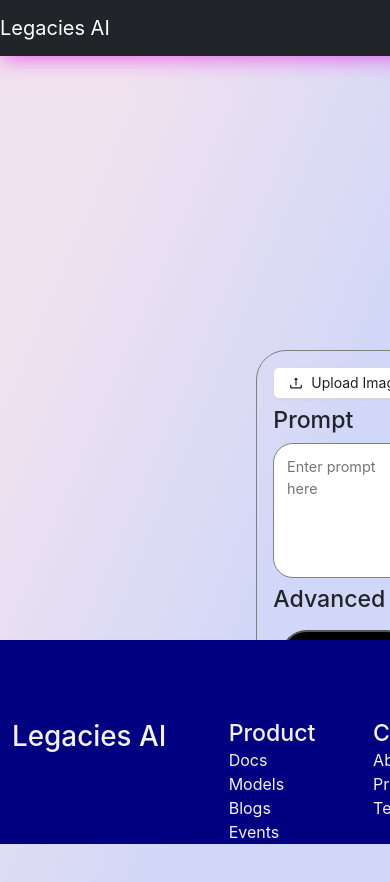
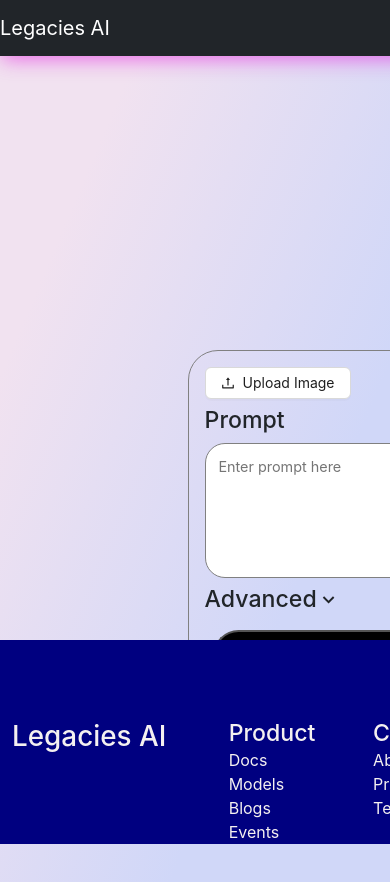
Before and after one commit to dibakar63/segmindnew-1, a React (Create React App) app: page /models/imageToImage/1 in a window 390 px wide. Shown: the top 882 px of the page. Built offline with nearby package versions, Linux system fonts and the light colour scheme.

Commit message:
css chng

```diff
--- a/src/components/FiltersPages/FilterPage.jsx
+++ b/src/components/FiltersPages/FilterPage.jsx
@@ -130,7 +130,7 @@ const FilterPage = () => {
           <>
             {" "}
             <div style={{ marginTop: "20px" }}>
-              <div className="imgdiv">
+              <div className="imgdiv2">
                 {filterdata.map((element) => {
                   return (
                     <div style={{ marginTop: "15px" }}>
--- a/src/components/Navbar/Navbar.js
+++ b/src/components/Navbar/Navbar.js
@@ -2,10 +2,16 @@ import React from 'react'
 import './Navbar.css'
 import toast from 'react-hot-toast'
 import { useNavigate } from 'react-router-dom'
+import { useState } from 'react'
 import { useAuth } from '../Context/auth'
 const Navbar = () => {
   const [auth,setAuth]=useAuth()
   console.log(auth);
+  const [isDropdownVisible, setDropdownVisible] = useState(false);
+
+  const toggleDropdown = () => {
+    setDropdownVisible(!isDropdownVisible);
+  };
 
   const navigate = useNavigate();
   const handleLogout = () => {
@@ -37,16 +43,21 @@ const Navbar = () => {
         <li className="nav-item">
           <a className="nav-link" href="#">Blog</a>
         </li>
+        {!auth ? <li className="nav-item">
+          <a className="nav-link" href="/login">Login</a>
+        </li> :
         <li className="nav-item dropdown">
           <button className="nav-link dropdown-toggle btn btn-outline-primary login" href="#" id="navbarDropdown" type="button" data-bs-toggle="dropdown" aria-expanded="false">
-            Login
+                Login
           </button>
           <ul className="dropdown-menu" aria-labelledby="navbarDropdown">
             <li><a className="dropdown-item" href="/console/key">Console</a></li>
-            <li><a className="dropdown-item" href="#">Signout</a></li>
+            <li><a className="dropdown-item" onClick={handleLogout}>Signout</a></li>
 
           </ul>
         </li>
+        }
+
 
       </ul>
 
--- a/src/components/Type/Aimodels.css
+++ b/src/components/Type/Aimodels.css
@@ -4,10 +4,10 @@
   flex-wrap: wrap;
   gap: 2rem;
 }
-.left {
+.right {
   width: 30%;
 }
-.right {
+.left {
   width: 60%;
 }
 .promtdiv {
@@ -31,7 +31,7 @@ button {
 }
 .right img {
   height: 600px;
-  width: 800px;
+  width: 400px;
 }
 .prompttextarea {
   font-size: 0.9rem;
@@ -99,7 +99,7 @@ height: auto;
   margin-left: 0;
   margin-right: 0;
 }
-.left{
+.right{
 
   margin-left: 0;
 }
@@ -125,14 +125,14 @@ height: auto;
    margin-left: 0;
    margin-right: 0;
  }
- .left{
+ .right{
 
    margin-left: 0;
  }
  .right img{
    margin-left: 0;
 
-   width: 500px;
+   width: 400px;
  }
 }
 
@@ -154,7 +154,7 @@ height: auto;
    width: fit-content;
 
  }
- .left{
+ .right{
 
    margin-left: 0;
  }
--- a/src/components/Type/ImageToImage.jsx
+++ b/src/components/Type/ImageToImage.jsx
@@ -211,7 +211,7 @@ const ImageToImage = () => {
     let url;
     const api_key = "SG_cdb02db099cb8b32";
 
-    url = `http://localhost:8000/wrapper/imageToImage?name=${model?.slug}`;
+    url = `http://localhost:8004/wrapper/imageToImage?name=${model?.slug}`;
 
     try {
       const response = await axios.post(url, modifiedData, {
```
